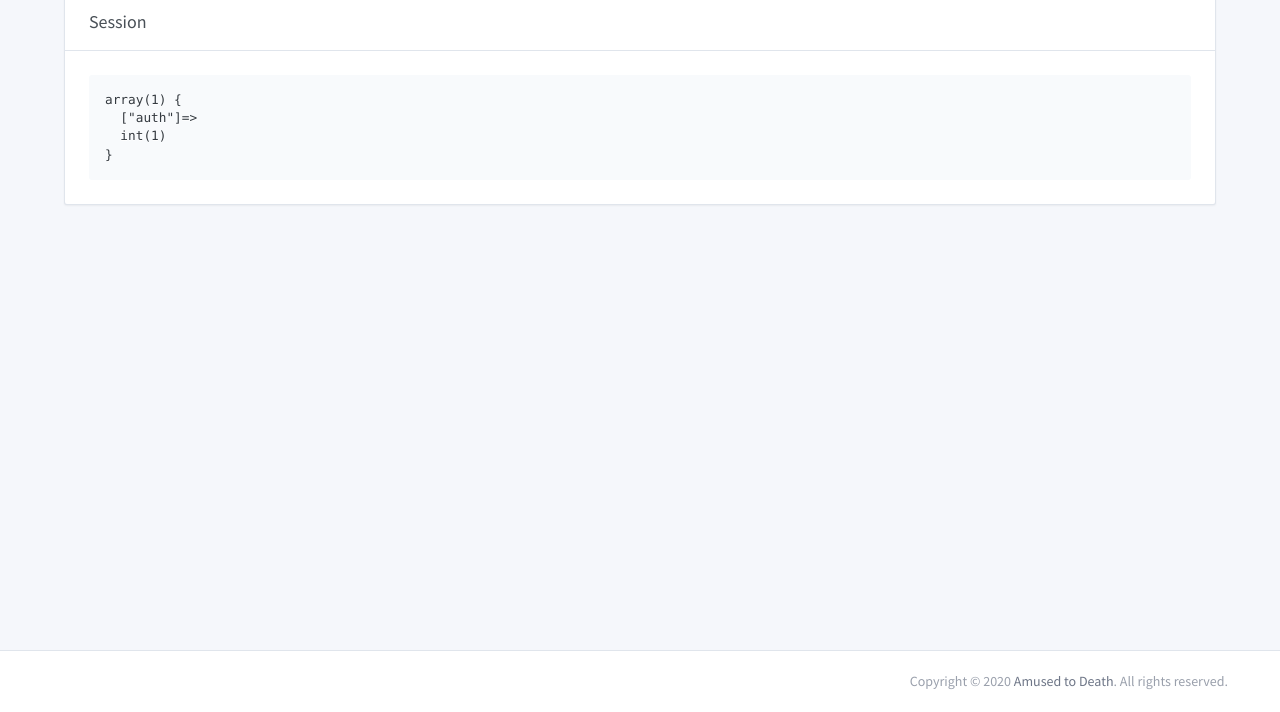
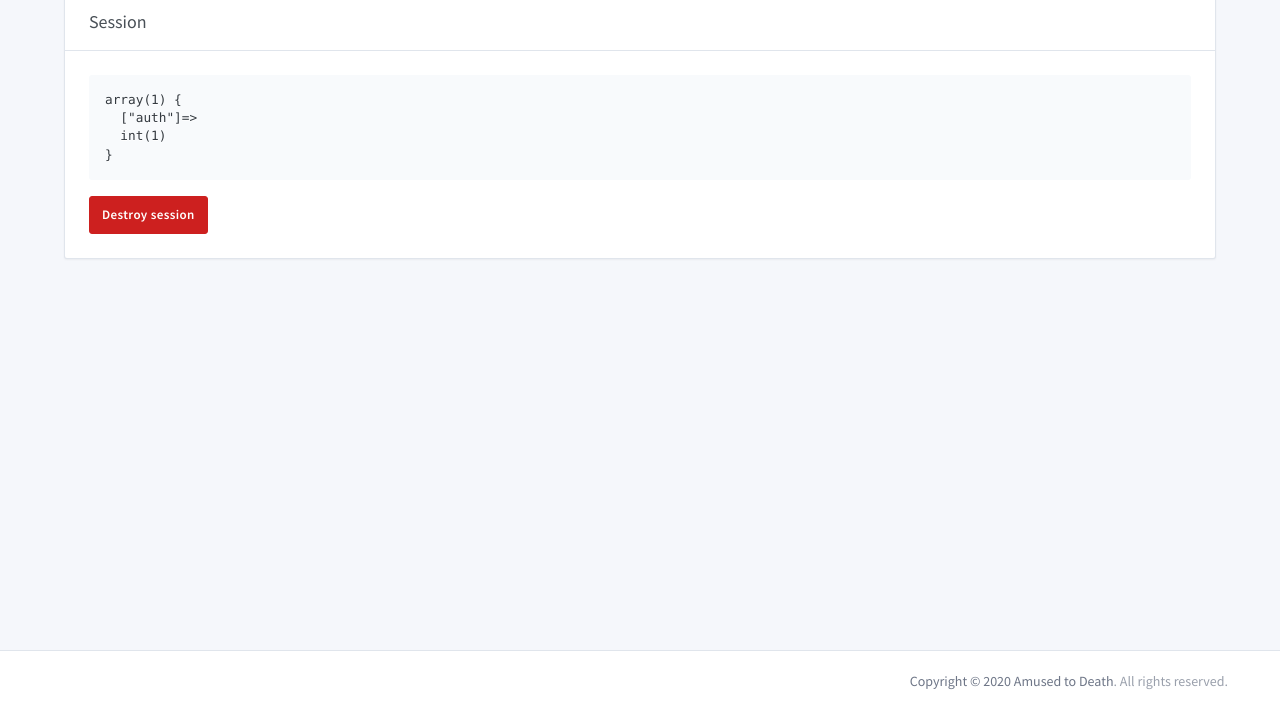
Before and after one commit to kristoffer-tvera/amused-to-death, a PHP site: page /boosting/debug.php in a window 1280 px wide. Shown: the part 150-862 px from the top of the page. Run offline with PHP 8.4, Linux system fonts and the light colour scheme; the visitor is signed in with stand-in values (Sample User, id 1); some libraries are stand-ins or nearby versions.

Commit message:
Added button to destroy session

```diff
--- a/boosting/debug.php
+++ b/boosting/debug.php
@@ -35,6 +35,7 @@
                                 <?php echo '<pre>';
                                 var_dump($_SESSION);
                                 echo '</pre>'; ?>
+                                <a href="?command=destroy_session" class="btn btn-danger"> Destroy session <a>
                             </div> <!-- card-body -->
                         </div> <!-- card -->
                     </div> <!-- col-12 -->
```
